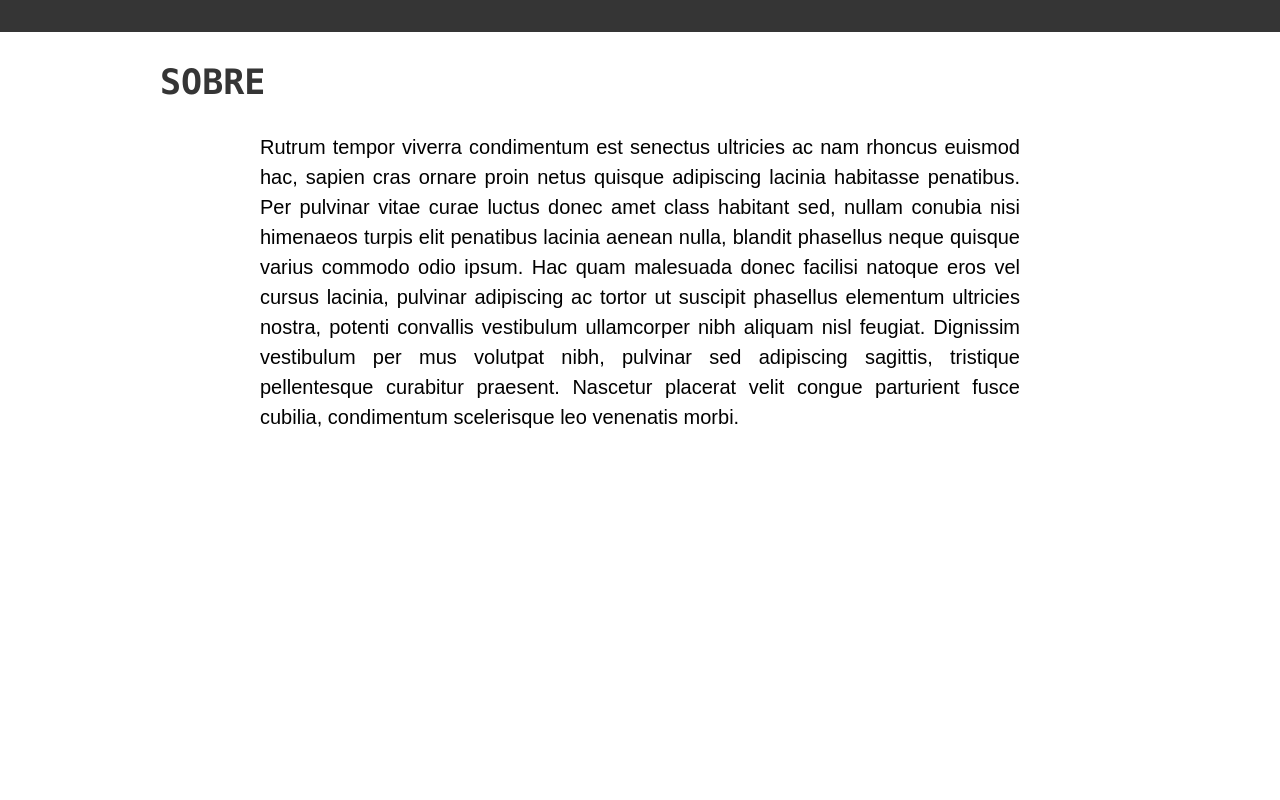
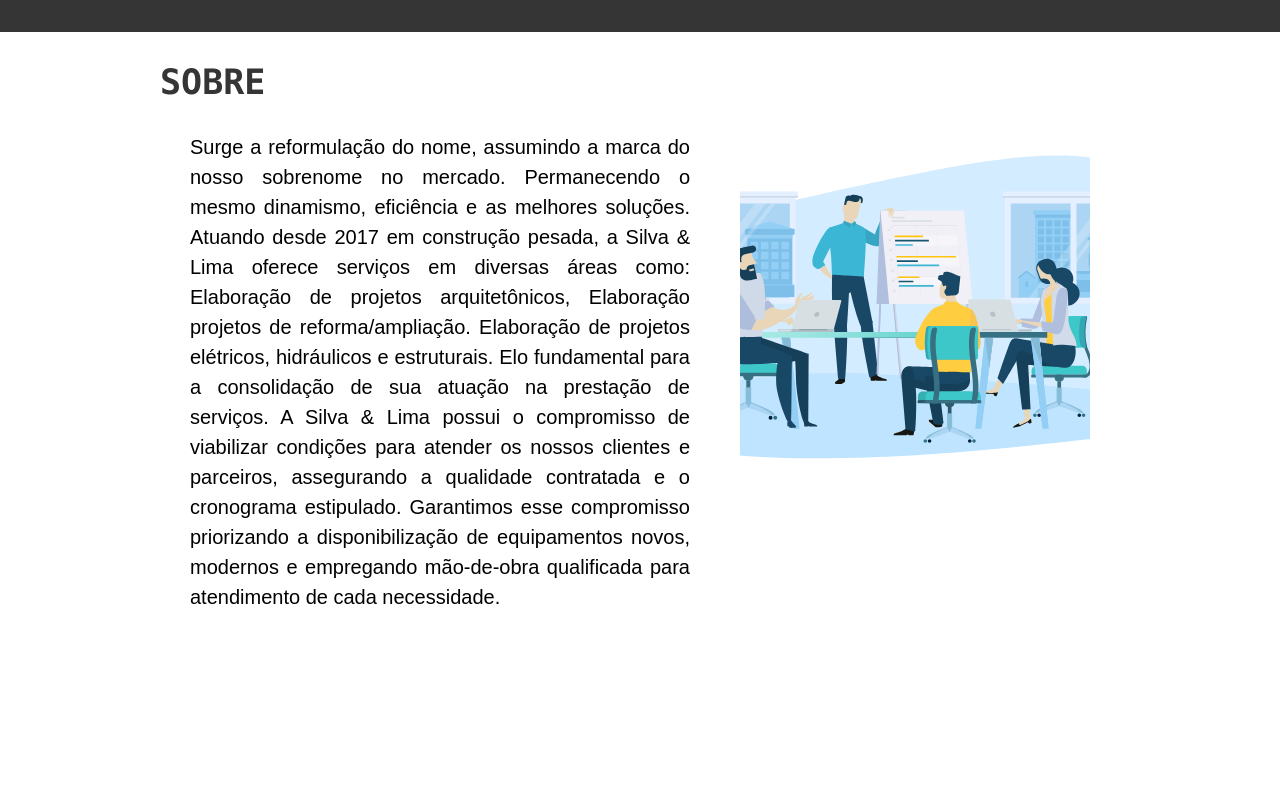
Before and after one commit to lucasdksan/Test_Site_SL, a React (Create React App) app: page / in a window 1280 px wide. Shown: the part 760-1560 px from the top of the page. Built offline with nearby package versions, Linux system fonts and the light colour scheme; the HTML template or start-up script is replaced by a standard one.

Commit message:
Coloquei mais informações no segundo Bloco responsável pelo about.

```diff
--- a/src/pages/Home.tsx
+++ b/src/pages/Home.tsx
@@ -1,4 +1,13 @@
 import React from 'react';
+import Header from '../components/Header';
+import Lottie from 'react-lottie';
+import Img from '../assets/LogoOff.jpeg';
+import UpBotton from '../components/UpButton';
+import Footer from '../components/Footer';
+import Card from '../components/Card';
+import Data from '../data/CardInfo';
+import DataPath from '../data/PathImages';
+import Animation from '../assets/icons/Business.json';
 import {    Container,
     Content,
     FirstBlock,
@@ -18,15 +27,16 @@ import {    Container,
     TitleFourthBlock,
     ImagesFourthBlock,
     AreaImage, } from '../styles/pages/Home';
-import Header from '../components/Header';
-import Img from '../assets/LogoOff.jpeg';
-import UpBotton from '../components/UpButton';
-import Footer from '../components/Footer';
-import Card from '../components/Card';
-import Data from '../data/CardInfo';
-import DataPath from '../data/PathImages';
 
 const Home = ()=>{
+    const defaultOptions = {
+        loop: true,
+        autoplay: true,
+        animationData: Animation,
+        rendererSettings: {
+            preserveAspectRatio: 'xMidYMid slice'
+        }
+    }
     return(
         <Container>
             <Header/>
@@ -73,8 +83,13 @@ const Home = ()=>{
                     </TextAreaSecondBlock>
                     <AreaDescriptionSecondBlock>
                         <DescriptionSecondBlock>
-                            Rutrum tempor viverra condimentum est senectus ultricies ac nam rhoncus euismod hac, sapien cras ornare proin netus quisque adipiscing lacinia habitasse penatibus. Per pulvinar vitae curae luctus donec amet class habitant sed, nullam conubia nisi himenaeos turpis elit penatibus lacinia aenean nulla, blandit phasellus neque quisque varius commodo odio ipsum. Hac quam malesuada donec facilisi natoque eros vel cursus lacinia, pulvinar adipiscing ac tortor ut suscipit phasellus elementum ultricies nostra, potenti convallis vestibulum ullamcorper nibh aliquam nisl feugiat. Dignissim vestibulum per mus volutpat nibh, pulvinar sed adipiscing sagittis, tristique pellentesque curabitur praesent. Nascetur placerat velit congue parturient fusce cubilia, condimentum scelerisque leo venenatis morbi.
+                        Surge a reformulação do nome, assumindo a marca do nosso sobrenome no mercado. Permanecendo o mesmo dinamismo, eficiência e as melhores soluções. Atuando desde 2017 em construção pesada, a Silva & Lima oferece serviços em diversas áreas como: Elaboração de projetos arquitetônicos, Elaboração projetos de reforma/ampliação. Elaboração de projetos elétricos, hidráulicos e estruturais. Elo fundamental para a consolidação de sua atuação na prestação de serviços. A Silva & Lima possui o compromisso de viabilizar condições para atender os nossos clientes e parceiros, assegurando a qualidade contratada e o cronograma estipulado. Garantimos esse compromisso priorizando a disponibilização de equipamentos novos, modernos e empregando mão-de-obra qualificada para atendimento de cada necessidade.
                         </DescriptionSecondBlock>
+                        <Lottie
+                            options={defaultOptions}
+                            height={350}
+                            width={350}
+                        />
                     </AreaDescriptionSecondBlock>
                 </SecondBlock>
                 <ThirdBlock
--- a/src/styles/pages/Home.ts
+++ b/src/styles/pages/Home.ts
@@ -70,18 +70,20 @@ export const TitleSecondBlock = styled.h1`
 `;
 export const AreaDescriptionSecondBlock = styled.div`
     display: flex;
-    align-items: center;
-    justify-content: flex-start;
-    flex-direction: column;
+    align-items: flex-start;
+    justify-content: space-evenly;
+    flex-direction: row;
     width: 100%;
     height: 100%;
-    padding: 10px 250px;
+    padding: 10px 180px;
 `;
 export const DescriptionSecondBlock = styled.div`
     text-align: justify;
     font-size: 20px;
     font-family: Arial, Helvetica, sans-serif;
     line-height: 30px;
+    flex: 1;
+    margin-right: 50px;
 `;
 export const ThirdBlock = styled.div`
     display: flex;
```
Lines whose indentation alone changed are shown as unchanged.
